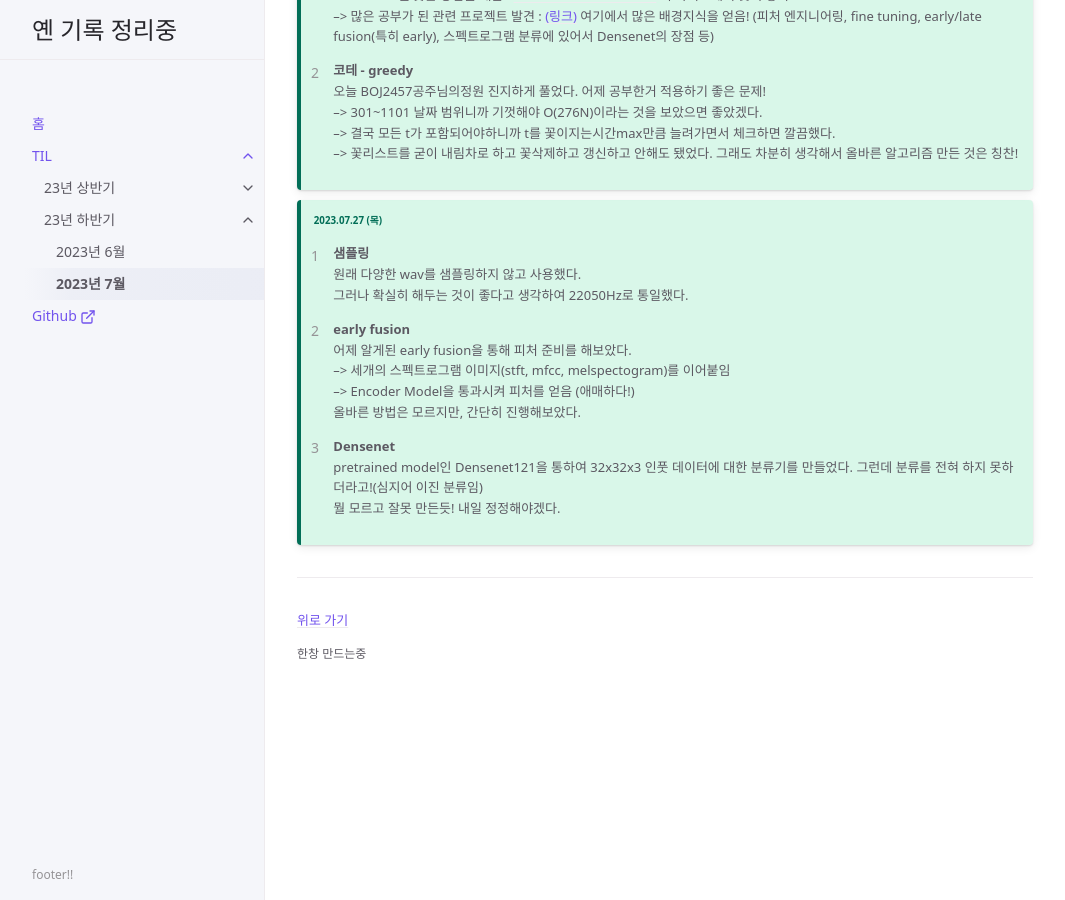
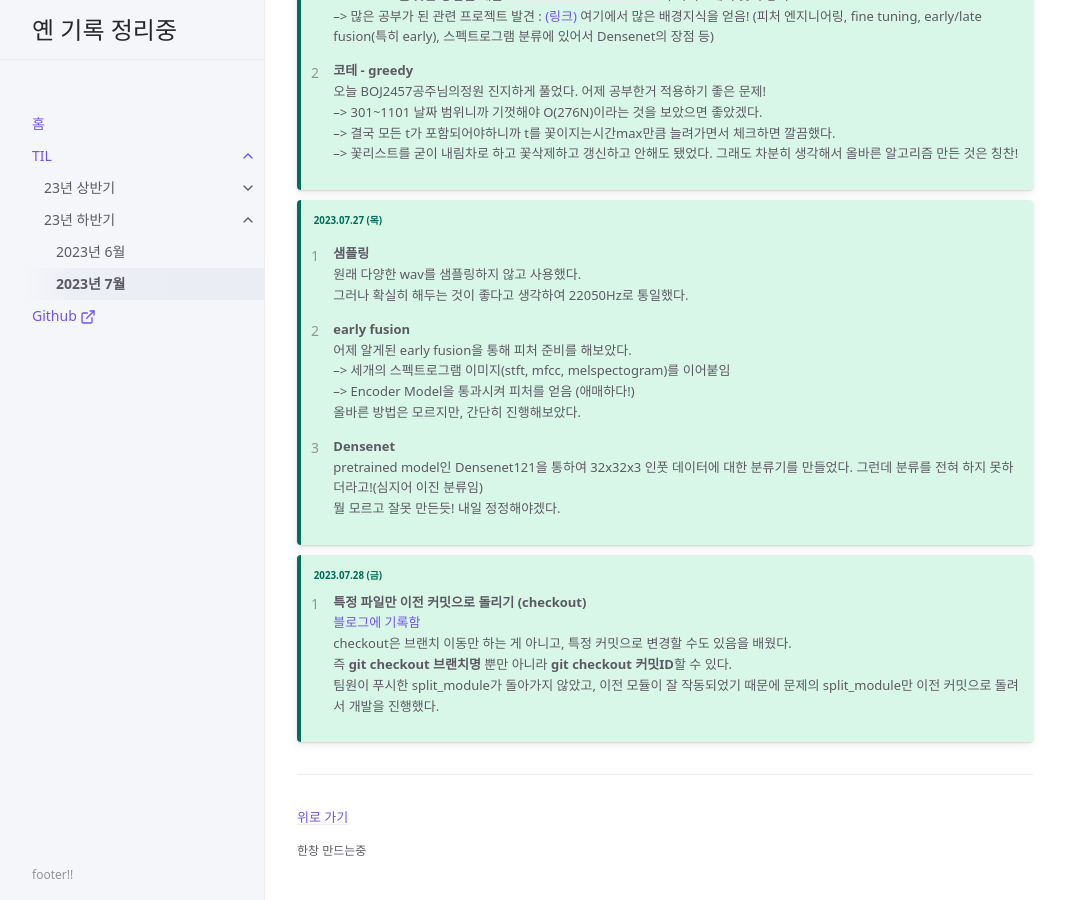
Before and after one commit to yyeennyy/yyeennyy.github.io, a Jekyll site: the page built from docs/TIL/23년 하반기/month07.md, in a window 1280 px wide and 900 px high, scrolled down 1509 px. Shown: the whole window, without its empty margins (107-1172 px from the left). Built offline with Jekyll 4.4.1, drawn with Linux system fonts in a browser that asks for light colours.

Commit message:
TIL 0728

```diff
--- a/docs/TIL/23년 하반기/month07.md
+++ b/docs/TIL/23년 하반기/month07.md
@@ -102,3 +102,14 @@ nav_order: 2
 > 3. **Densenet**<br>
 > pretrained model인 Densenet121을 통하여 32x32x3 인풋 데이터에 대한 분류기를 만들었다. 그런데 분류를 전혀 하지 못하더라고!(심지어 이진 분류임)<br>
 > 뭘 모르고 잘못 만든듯! 내일 정정해야겠다.
+
+
+
+
+{: .new-title }
+> 2023.07.28 (금)
+>
+> 1. **특정 파일만 이전 커밋으로 돌리기 (checkout)**<br>
+> [블로그에 기록함](https://splendidlolli.tistory.com/624)<br>
+> checkout은 브랜치 이동만 하는 게 아니고, 특정 커밋으로 변경할 수도 있음을 배웠다.<br> 즉 **git checkout 브랜치명** 뿐만 아니라 **git checkout 커밋ID**할 수 있다.<br>
+> 팀원이 푸시한 split_module가 돌아가지 않았고, 이전 모듈이 잘 작동되었기 때문에 문제의 split_module만 이전 커밋으로 돌려서 개발을 진행했다.
```
